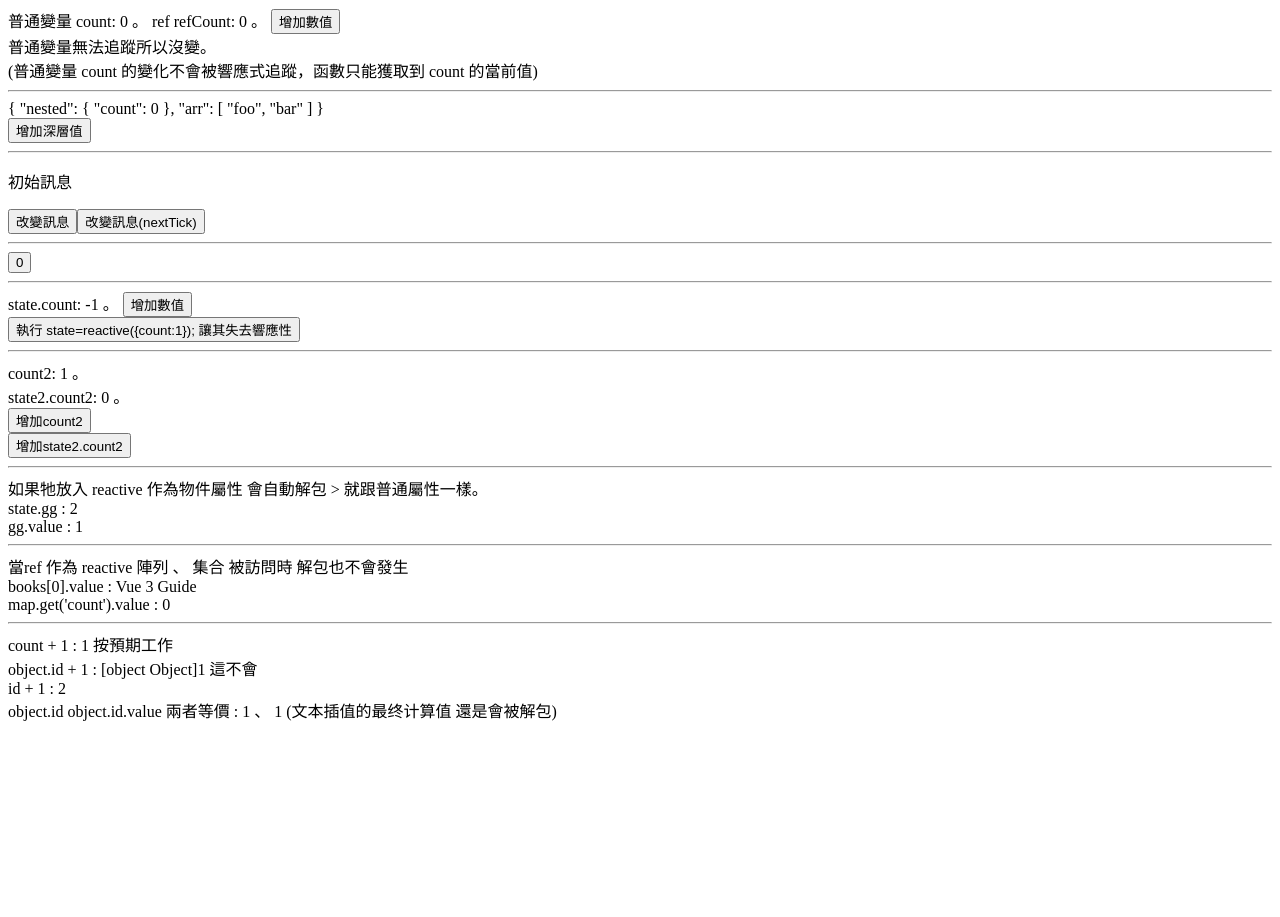
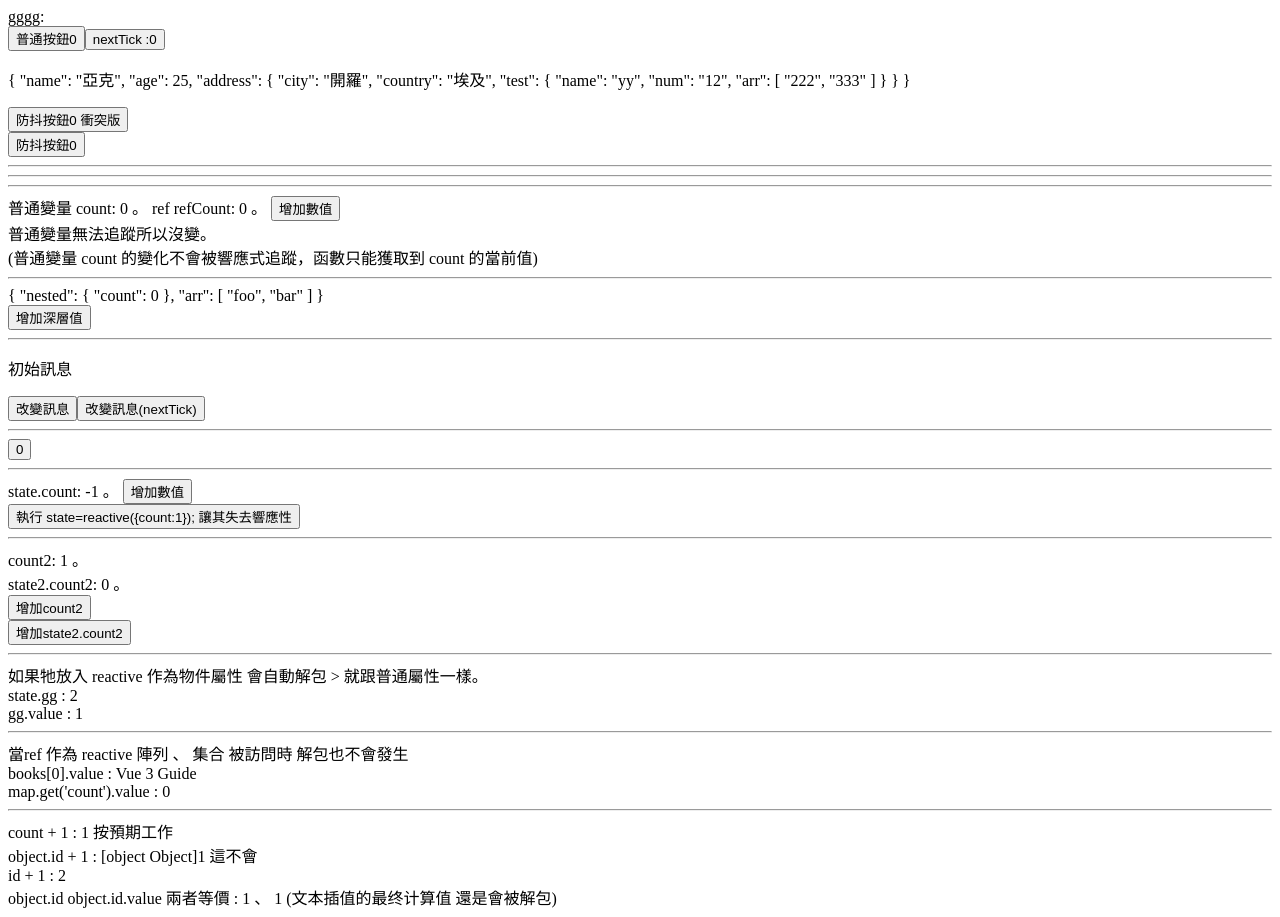
Before and after one commit to leo41271/Vue3-Official-Doc-Learn, a Vue app in the folder Vue3-Official-Doc-Learn/: page / in a window 1280 px wide. Before the commit the page ends 800 px from the top, so only its background shows below. Built offline with nearby package versions, Linux system fonts and the light colour scheme.

Commit message:
!!!reactivity-fundamentals (com op API) 。兩部分為很重要的章節。建議多回顧筆記，有些許部分概念無寫進範例中，概念涉及很多基礎也重，解釋部分省略。

```diff
--- a/Vue3-Official-Doc-Learn/src/App.vue
+++ b/Vue3-Official-Doc-Learn/src/App.vue
@@ -1,17 +1,23 @@
 <script setup></script>
 <script>
-import ReactivityFundamentals from "@/pages/com-doc/App-reactivity-fundamentals.vue"
+import OpReactivityFundamentals from "@/pages/op-doc/App-reactivity-fundamentals.vue"
+import ComReactivityFundamentals from "@/pages/com-doc/App-reactivity-fundamentals.vue"
 export default {
   data() {
     return {
     }
   },
   components: {
-    ReactivityFundamentals
+    ComReactivityFundamentals,
+    OpReactivityFundamentals,
   }
 }
 </script>
 <template>
-  <ReactivityFundamentals></ReactivityFundamentals>
+  <OpReactivityFundamentals></OpReactivityFundamentals>
+  <hr>
+  <hr>
+  <hr>
+  <ComReactivityFundamentals></ComReactivityFundamentals>
 </template>
 <style scoped></style>
```
